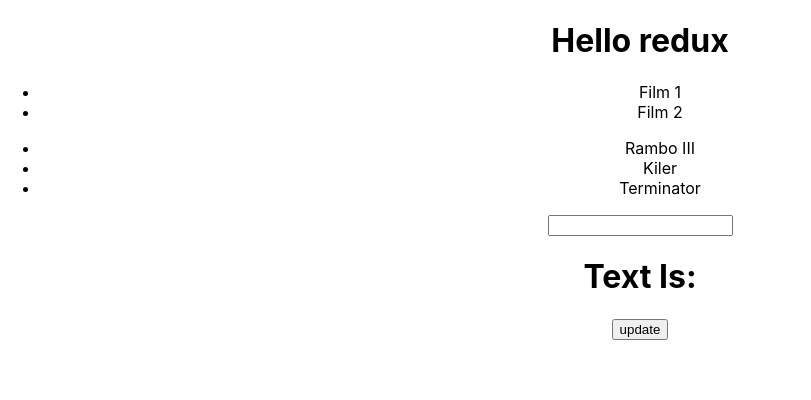
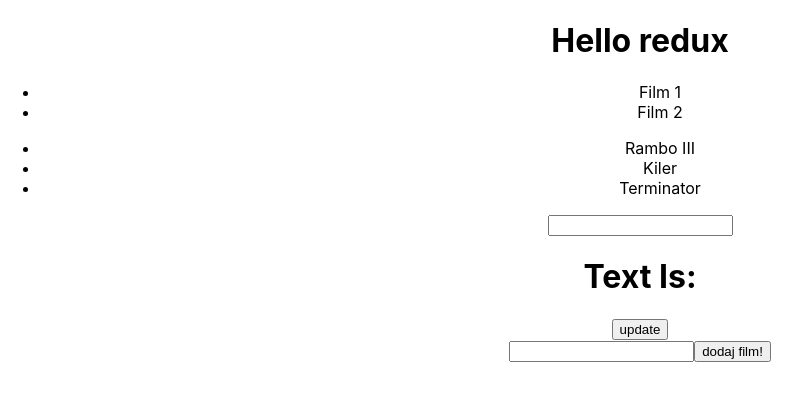
Before and after one commit to StanislawMalanowicz/Redux-form, a React (Create React App) app: page / in a window 1280 px wide. Shown: the top 400 px of the page, without its empty margins (0-811 px from the left). Built offline with nearby package versions, Linux system fonts and the light colour scheme.

Commit message:
problem with dispatch resolved

```diff
--- a/src/App.js
+++ b/src/App.js
@@ -1,6 +1,7 @@
 import React, { Component } from 'react';
 import './App.css';
 import MoviesContainer from './app/movies/components/MoviesContainer';
+import AddMovieForm from './app/movies/components/AddMovieForm';
 
 class RefIput extends Component {
   state = {
@@ -10,7 +11,7 @@
   inputRef = React.createRef();
 
   updateText = (e) => {
-    e.preventDefault();
+    // e.preventDefault();
     this.setState({
       text: this.inputRef.current.value
     })
@@ -41,6 +42,7 @@
             </ul>
             <MoviesContainer/>
             <RefIput/>
+            <AddMovieForm/>
          </div>
      );
   }
--- /dev/null
+++ b/src/app/movies/components/AddMovieForm.js
@@ -0,0 +1,34 @@
+import React from 'react';
+import { connect } from 'react-redux'
+import actions from '../duck/actions'
+
+const AddMovieForm = (props) => {
+
+    const inputRef = React.createRef()
+
+    const handleSubmit = (e) => {
+        e.preventDefault();
+        console.log('from formRef: ', inputRef.current.value);
+        props.add(inputRef.current.value);
+        inputRef.current.value = '';
+    }
+    return(
+        <form action="sumbit" onSubmit={handleSubmit}>
+            <input ref={inputRef} type="text"/>
+            <button>dodaj film!</button>
+        </form>
+    )
+}
+
+const mapDispatchToProps = dispatch => {
+
+    return({
+        add: film => dispatch(actions.add(film))
+    })
+}
+
+// const mapDispatchToProps = dispatch => ({
+//     add: (movie) => dispatch(actions.add(movie))
+// })
+
+export default connect(null, mapDispatchToProps)(AddMovieForm)
--- a/src/app/movies/components/MoviesContainer.js
+++ b/src/app/movies/components/MoviesContainer.js
@@ -3,7 +3,7 @@
 
 const MoviesContainer = (props) =>
         <ul>
-            {props.movies.list.map(movie => <li>{movie}</li>)}
+            {props.movies.list.map((movie, index) => <li key={movie+'-'+index}> {movie} </li>)}
         </ul>
 
 const mapStateToProps = (state) => {
--- a/src/app/movies/duck/reducers.js
+++ b/src/app/movies/duck/reducers.js
@@ -15,7 +15,7 @@
     case types.ADD_MOVIE:
       return {
         ...state,
-        movies: [...state.movies, action.film]
+        list: [...state.list, action.film]
       };
     case types.DELETE_MOVIE:
       return {
```
